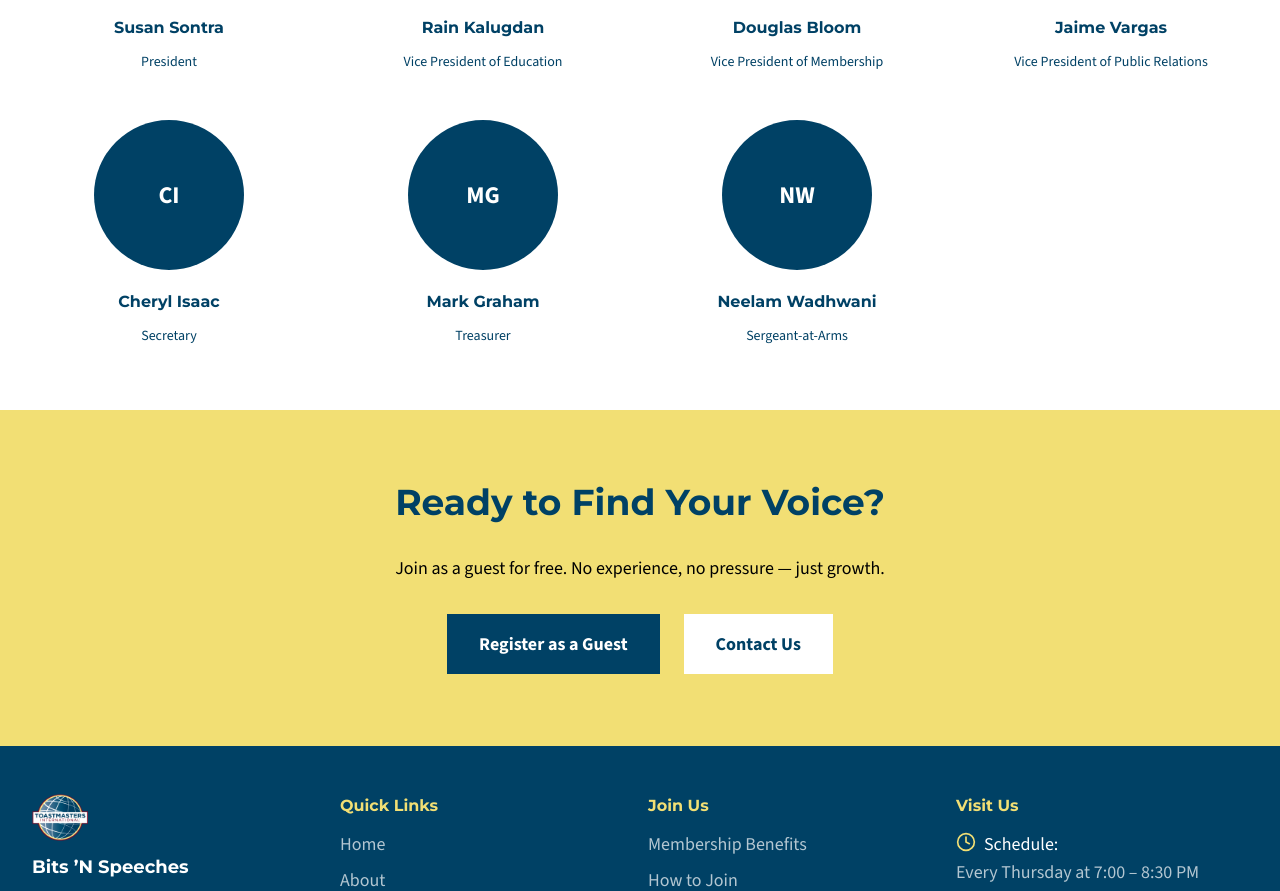
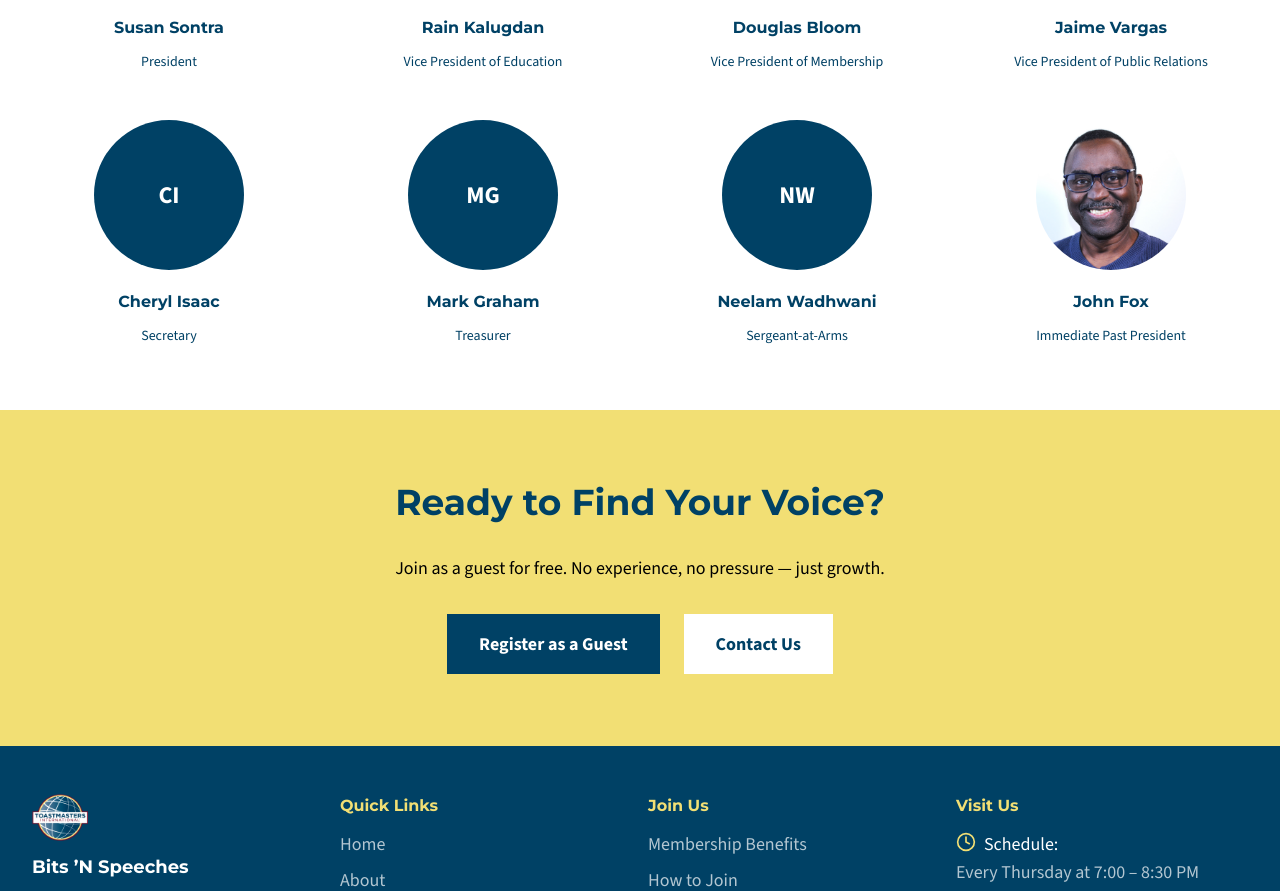
Before and after one commit to rainwithcode/bits-n-speeches, a Next.js app: page /about in a window 1280 px wide. Shown: the part 1620-2511 px from the top of the page. Built offline with nearby package versions, Linux system fonts and the light colour scheme.

Commit message:
feat: add john fox to officers

```diff
--- a/src/app/(public)/data/officers.ts
+++ b/src/app/(public)/data/officers.ts
@@ -32,4 +32,8 @@ export const officers: Officer[] = [
     name: "Neelam Wadhwani",
     role: "Sergeant-at-Arms",
   },
+  {
+    name: "John Fox",
+    role: "Immediate Past President",
+  },
 ];
```
